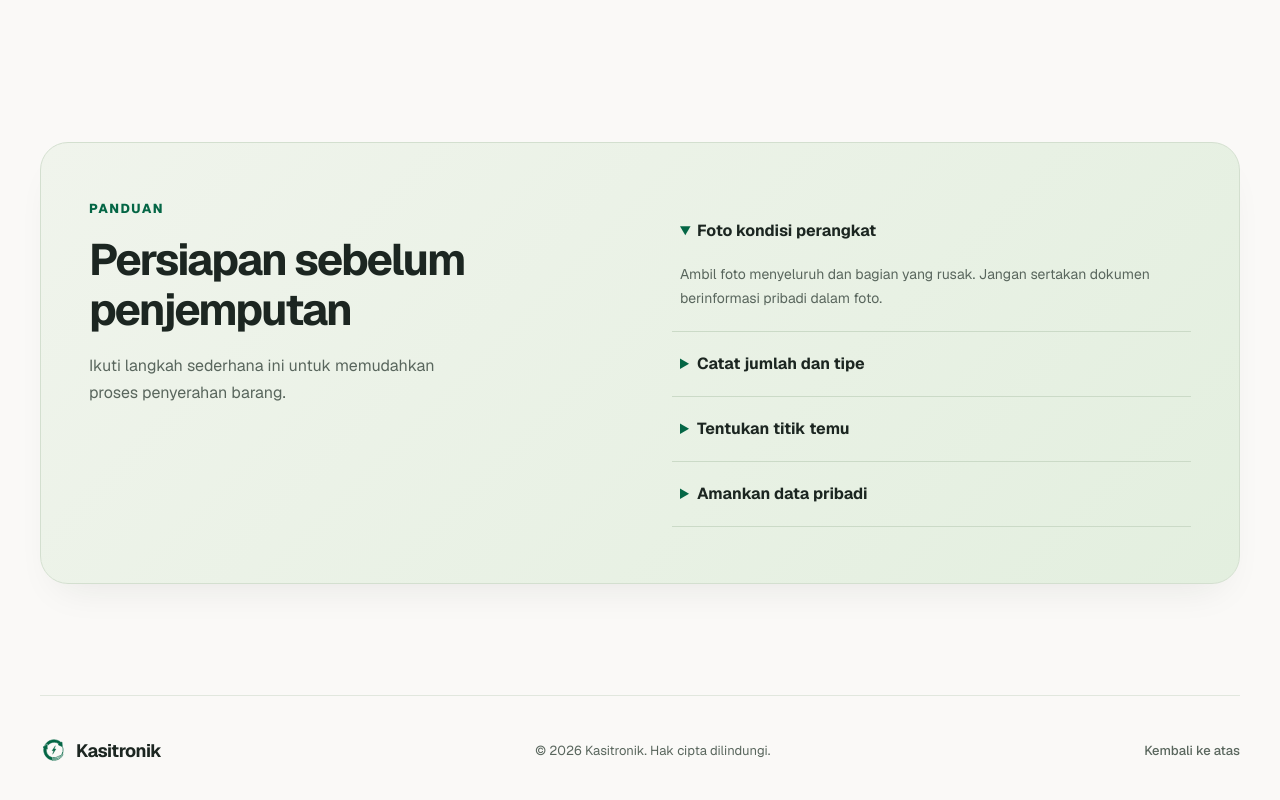
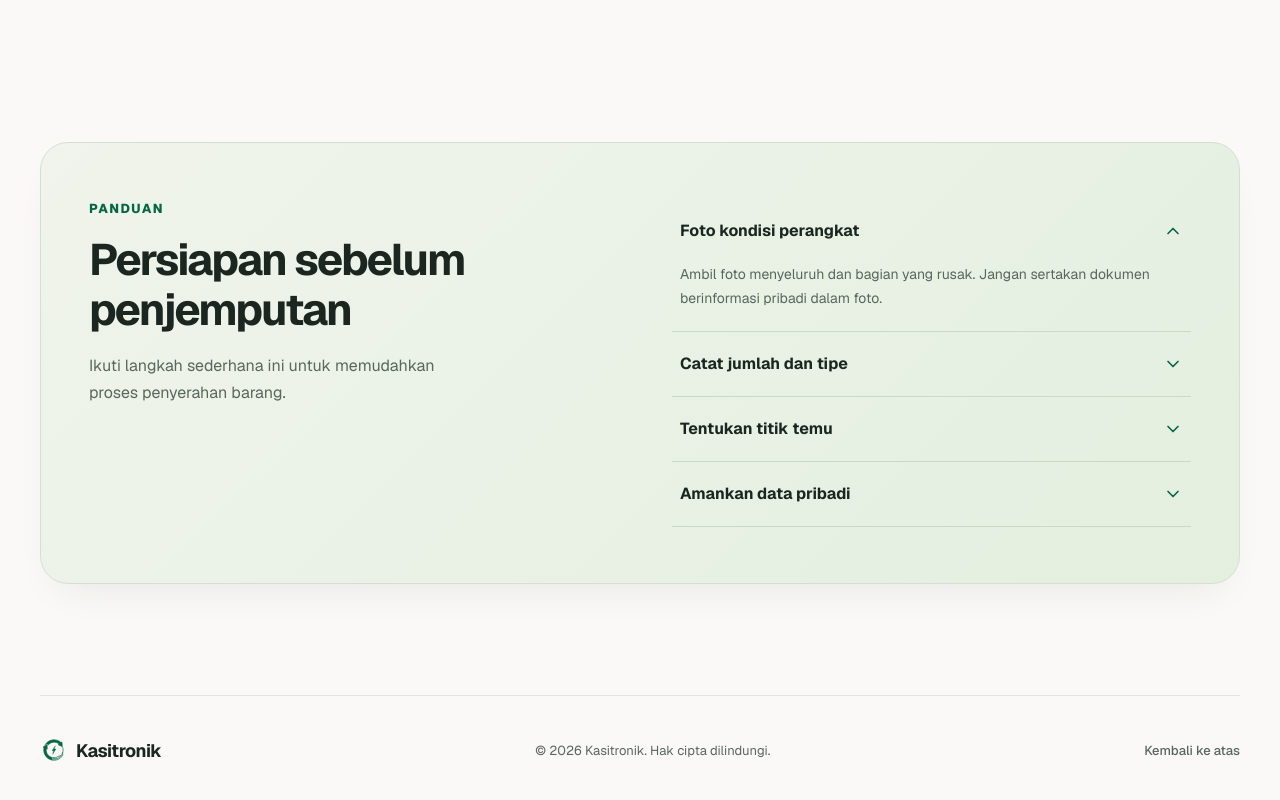
Before and after one commit to Drewron0/Kasitronik-CC, a Next.js app: page / in a window 1280 px wide. Shown: the part 1680-2480 px from the top of the page. Built offline with nearby package versions, Linux system fonts and the light colour scheme; no server answers.

Commit message:
Add smooth animated accordion expansion for preparation guidelines

```diff
--- a/app/components/PreparationSection.tsx
+++ b/app/components/PreparationSection.tsx
@@ -1,6 +1,55 @@
+"use client";
+
+import { useState } from "react";
+import ChevronDownIcon from "./icons/ChevronDownIcon";
 import styles from "../page.module.css";
 
+interface GuidelineItem {
+  id: string;
+  title: string;
+  description: string;
+}
+
+const GUIDELINES: GuidelineItem[] = [
+  {
+    id: "foto",
+    title: "Foto kondisi perangkat",
+    description:
+      "Ambil foto menyeluruh dan bagian yang rusak. Jangan sertakan dokumen berinformasi pribadi dalam foto.",
+  },
+  {
+    id: "jumlah",
+    title: "Catat jumlah dan tipe",
+    description:
+      "Sertakan perkiraan jumlah unit dan kondisi fungsional (masih menyala atau mati total).",
+  },
+  {
+    id: "lokasi",
+    title: "Tentukan titik temu",
+    description:
+      "Sediakan alamat penjemputan yang akurat dan patokan lokasi yang mudah diakses kurir.",
+  },
+  {
+    id: "keamanan",
+    title: "Amankan data pribadi",
+    description:
+      "Lakukan reset pabrik dan lepaskan media penyimpanan eksternal serta kartu SIM sebelum diserahkan.",
+  },
+];
+
 export default function PreparationSection() {
+  // First item open by default
+  const [openItems, setOpenItems] = useState<Record<string, boolean>>({
+    foto: true,
+  });
+
+  const toggleItem = (id: string) => {
+    setOpenItems((prev) => ({
+      ...prev,
+      [id]: !prev[id],
+    }));
+  };
+
   return (
     <section
       id="persiapan"
@@ -19,34 +68,46 @@ export default function PreparationSection() {
         </p>
       </div>
 
-      <div className={styles.details}>
-        <details open>
-          <summary>Foto kondisi perangkat</summary>
-          <p>
-            Ambil foto menyeluruh dan bagian yang rusak. Jangan sertakan dokumen berinformasi pribadi dalam foto.
-          </p>
-        </details>
+      <div className={styles.details} role="region" aria-label="Daftar panduan persiapan">
+        {GUIDELINES.map((item) => {
+          const isOpen = Boolean(openItems[item.id]);
+          const contentId = `guideline-content-${item.id}`;
+          const triggerId = `guideline-trigger-${item.id}`;
 
-        <details>
-          <summary>Catat jumlah dan tipe</summary>
-          <p>
-            Sertakan perkiraan jumlah unit dan kondisi fungsional (masih menyala atau mati total).
-          </p>
-        </details>
+          return (
+            <div key={item.id} className={styles.accordionItem}>
+              <button
+                type="button"
+                id={triggerId}
+                className={styles.accordionTrigger}
+                onClick={() => toggleItem(item.id)}
+                aria-expanded={isOpen}
+                aria-controls={contentId}
+              >
+                <span>{item.title}</span>
+                <ChevronDownIcon
+                  size={20}
+                  className={`${styles.accordionIcon} ${
+                    isOpen ? styles.accordionIconOpen : ""
+                  }`}
+                />
+              </button>
 
-        <details>
-          <summary>Tentukan titik temu</summary>
-          <p>
-            Sediakan alamat penjemputan yang akurat dan patokan lokasi yang mudah diakses kurir.
-          </p>
-        </details>
-
-        <details>
-          <summary>Amankan data pribadi</summary>
-          <p>
-            Lakukan reset pabrik dan lepaskan media penyimpanan eksternal serta kartu SIM sebelum diserahkan.
-          </p>
-        </details>
+              <div
+                id={contentId}
+                role="region"
+                aria-labelledby={triggerId}
+                className={`${styles.accordionContent} ${
+                  isOpen ? styles.accordionContentOpen : ""
+                }`}
+              >
+                <div className={styles.accordionInner}>
+                  <p>{item.description}</p>
+                </div>
+              </div>
+            </div>
+          );
+        })}
       </div>
     </section>
   );
--- a/app/page.module.css
+++ b/app/page.module.css
@@ -441,33 +441,86 @@
   min-width: 0;
 }
 
-.details details {
+.accordionItem {
   border-bottom: 1px solid #cbdac7;
 }
 
-.details summary {
+.accordionTrigger {
+  width: 100%;
+  display: flex;
+  align-items: center;
+  justify-content: space-between;
+  gap: 16px;
   padding: 20px 8px;
-  color: var(--ink);
+  background: transparent;
+  border: none;
+  text-align: left;
+  font-family: inherit;
   font-size: 16px;
   font-weight: 650;
+  color: var(--ink);
   cursor: pointer;
-  transition: color 0.15s ease;
+  transition: color 0.2s ease;
 }
 
-.details summary:hover {
+.accordionTrigger:hover {
   color: var(--green);
 }
 
-.details summary::marker {
-  color: var(--green);
+.accordionTrigger:focus-visible {
+  outline: 2px solid var(--green);
+  outline-offset: 4px;
+  border-radius: 6px;
 }
 
-.details details p {
+.accordionIcon {
+  flex-shrink: 0;
+  width: 20px;
+  height: 20px;
+  color: var(--green);
+  transition: transform 0.35s cubic-bezier(0.16, 1, 0.3, 1);
+}
+
+.accordionIconOpen {
+  transform: rotate(180deg);
+}
+
+.accordionContent {
+  display: grid;
+  grid-template-rows: 0fr;
+  transition: grid-template-rows 0.35s cubic-bezier(0.16, 1, 0.3, 1);
+}
+
+.accordionContentOpen {
+  grid-template-rows: 1fr;
+}
+
+.accordionInner {
+  overflow: hidden;
+}
+
+.accordionInner p {
   margin: 0;
   padding: 0 8px 20px;
   color: var(--muted);
   font-size: 14px;
   line-height: 1.7;
+  transform: translateY(-8px);
+  opacity: 0;
+  transition: opacity 0.3s ease, transform 0.35s cubic-bezier(0.16, 1, 0.3, 1);
+}
+
+.accordionContentOpen .accordionInner p {
+  transform: translateY(0);
+  opacity: 1;
+}
+
+@media (prefers-reduced-motion: reduce) {
+  .accordionContent,
+  .accordionIcon,
+  .accordionInner p {
+    transition: none !important;
+  }
 }
 
 /* =========================================================
```
